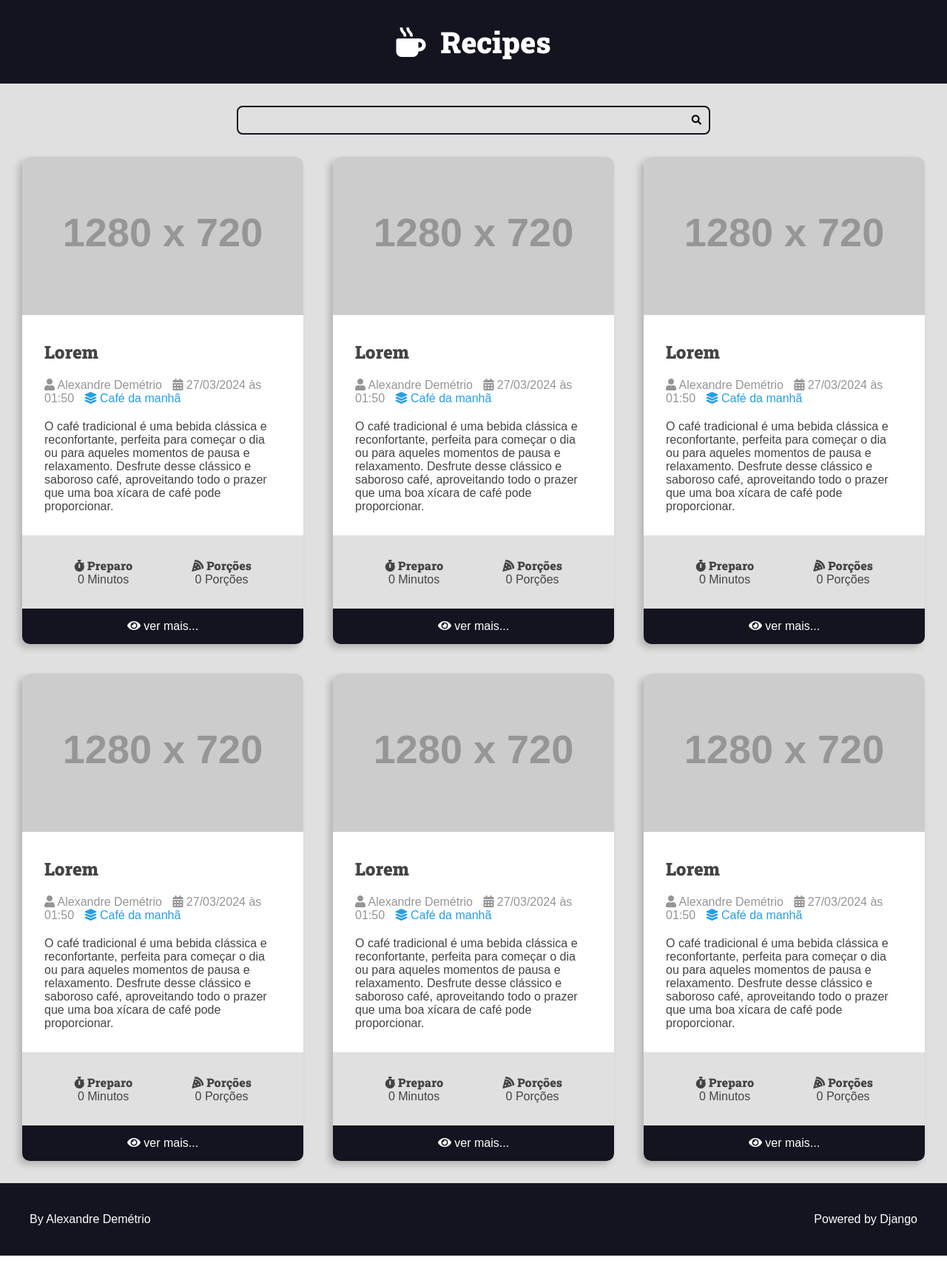
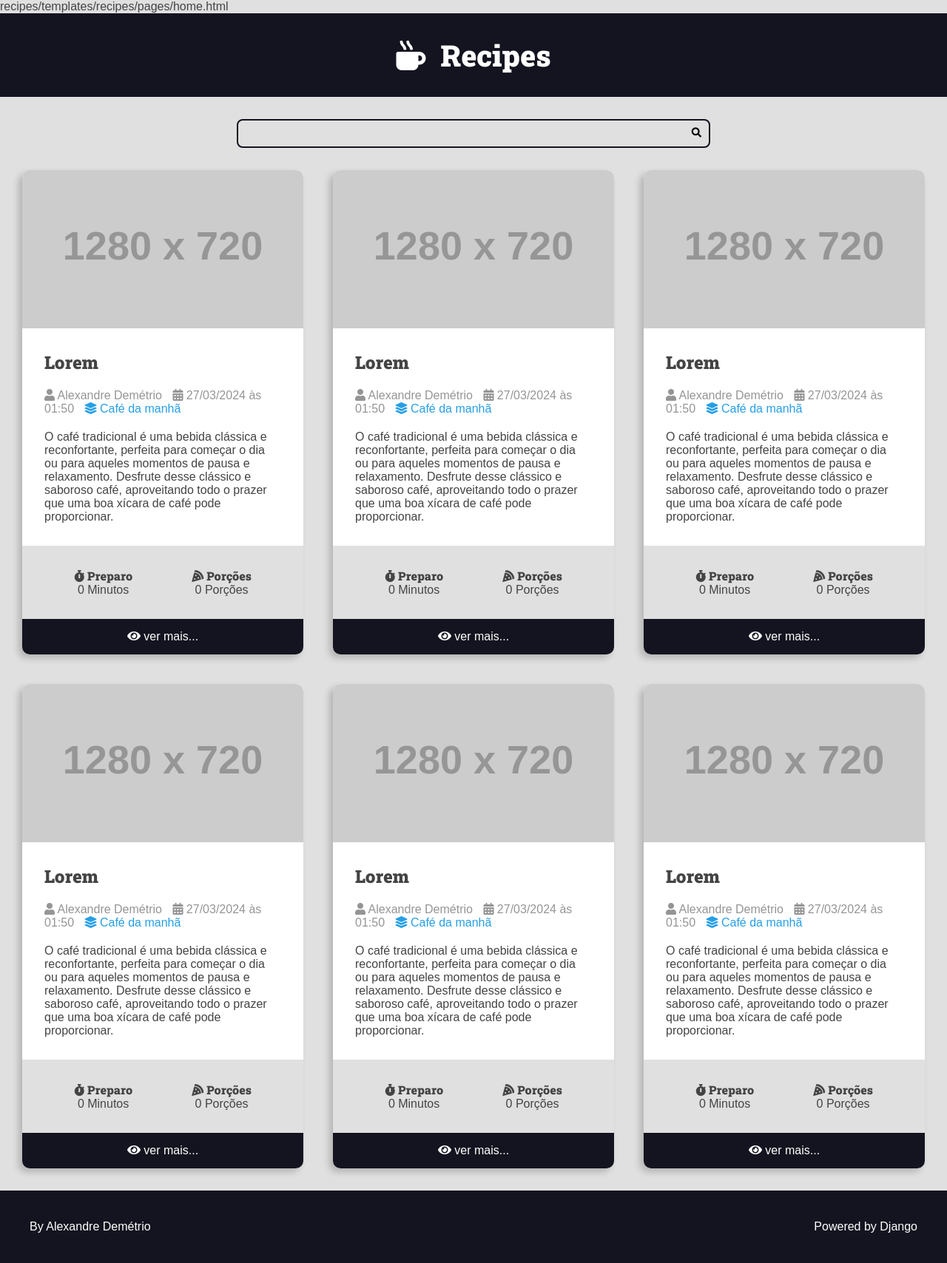
Before and after one commit to AlexandreDemetrio/curso-dajngo-projeto1, a Django app: page / in a window 1280 px wide. Shown: the whole page at 74% size. Run offline with Django 4.2, Linux system fonts and the light colour scheme; grey boxes labelled with a size stand in for pictures from a placeholder-image service; some libraries are stand-ins or nearby versions.

Commit message:
recipes blocks

```diff
--- a/recipes/templates/recipes/pages/home.html
+++ b/recipes/templates/recipes/pages/home.html
@@ -1,3 +1,5 @@
+recipes/templates/recipes/pages/home.html
+
 {% include "recipes/partials/head.html" %}
 
 <body>
```
